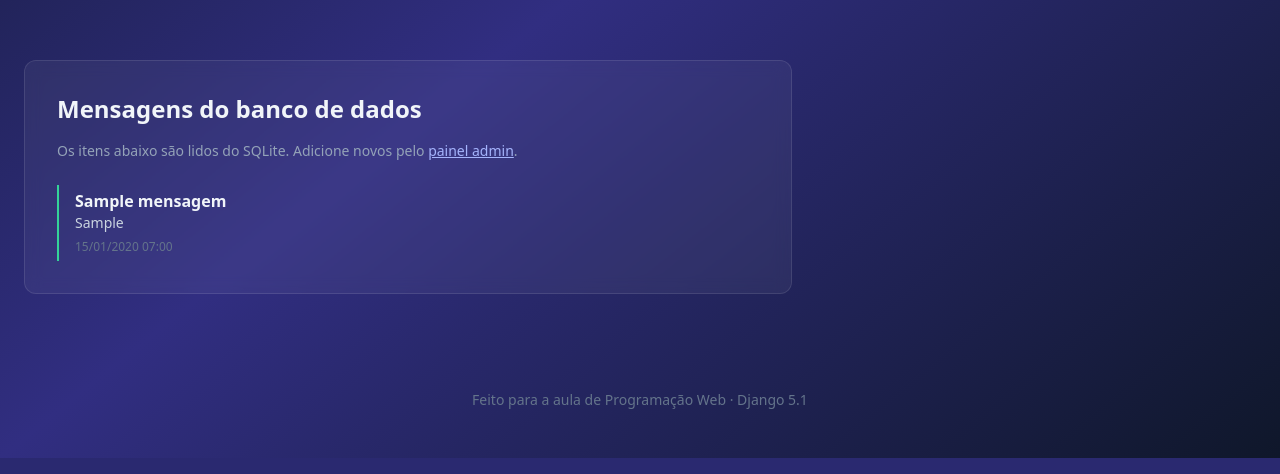
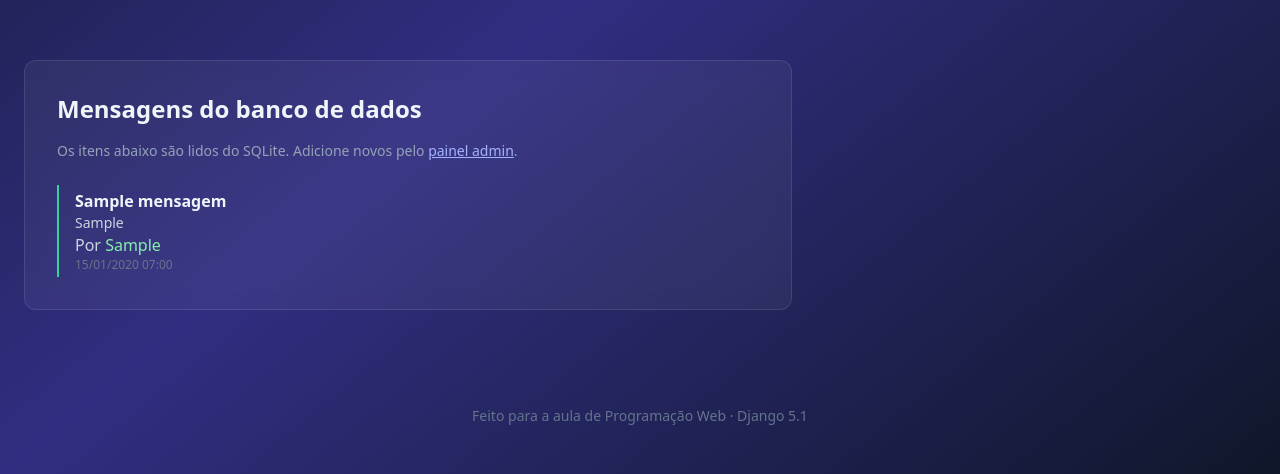
Before and after one commit to Guilh3rm3SS/programacao-web-parte2, a Django app: page / in a window 1280 px wide. Shown: the part 575-1049 px from the top of the page. Run offline with Django 5.2, Linux system fonts and the light colour scheme; tables that the repository leaves empty hold one stand-in row (values such as "Sample post"); some libraries are stand-ins or nearby versions.

Commit message:
até o 4

```diff
--- a/demo-django/home/models.py
+++ b/demo-django/home/models.py
@@ -3,6 +3,7 @@ from django.db import models
 # Create your models here.
 class Mensagem(models.Model):
     titulo = models.CharField(max_length=120)
+    autor = models.CharField(max_length=80, default="Anônimo")
     conteudo = models.TextField()
     criada_em = models.DateTimeField(auto_now_add=True)
 
--- a/demo-django/templates/home/index.html
+++ b/demo-django/templates/home/index.html
@@ -76,7 +76,9 @@
                 <li class="border-l-2 border-emerald-400 pl-4 py-1">
                     <h3 class="font-semibold">{{ m.titulo }}</h3>
                     <p class="text-sm text-slate-300">{{ m.conteudo }}</p>
-                    <span class="text-xs text-slate-500">{{ m.criada_em|date:"d/m/Y H:i" }}</span>
+                    <span class="test-sm text-slate-300">Por </span><span
+                        class="test-sm text-green-300">{{m.autor}}</span>
+                    <p class="text-xs text-slate-500">{{ m.criada_em|date:"d/m/Y H:i" }}</p>
                 </li>
                 {% endfor %}
             </ul>
```
Also changed, not shown: demo-django/home/migrations/0002_mensagem_autor.py (added), 1 other file.
